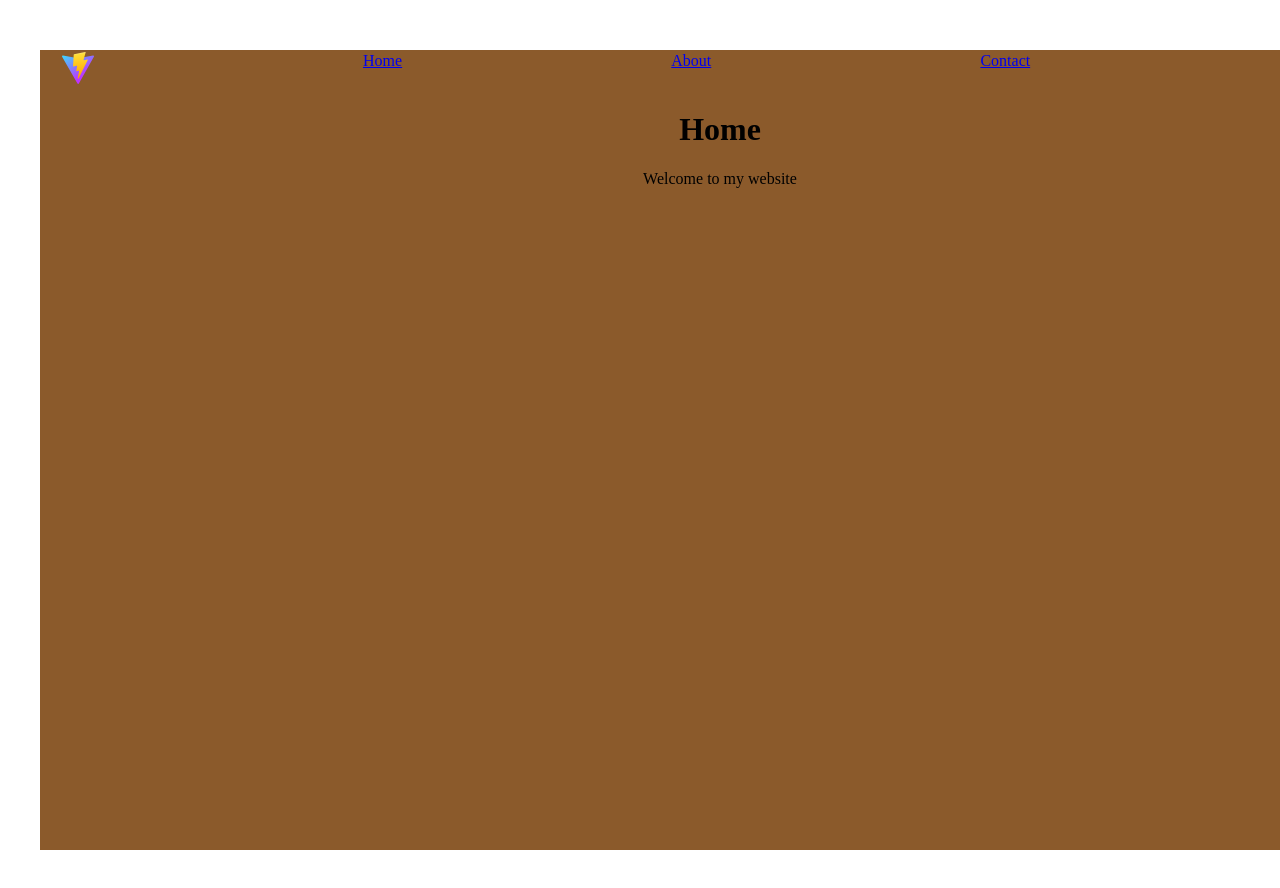
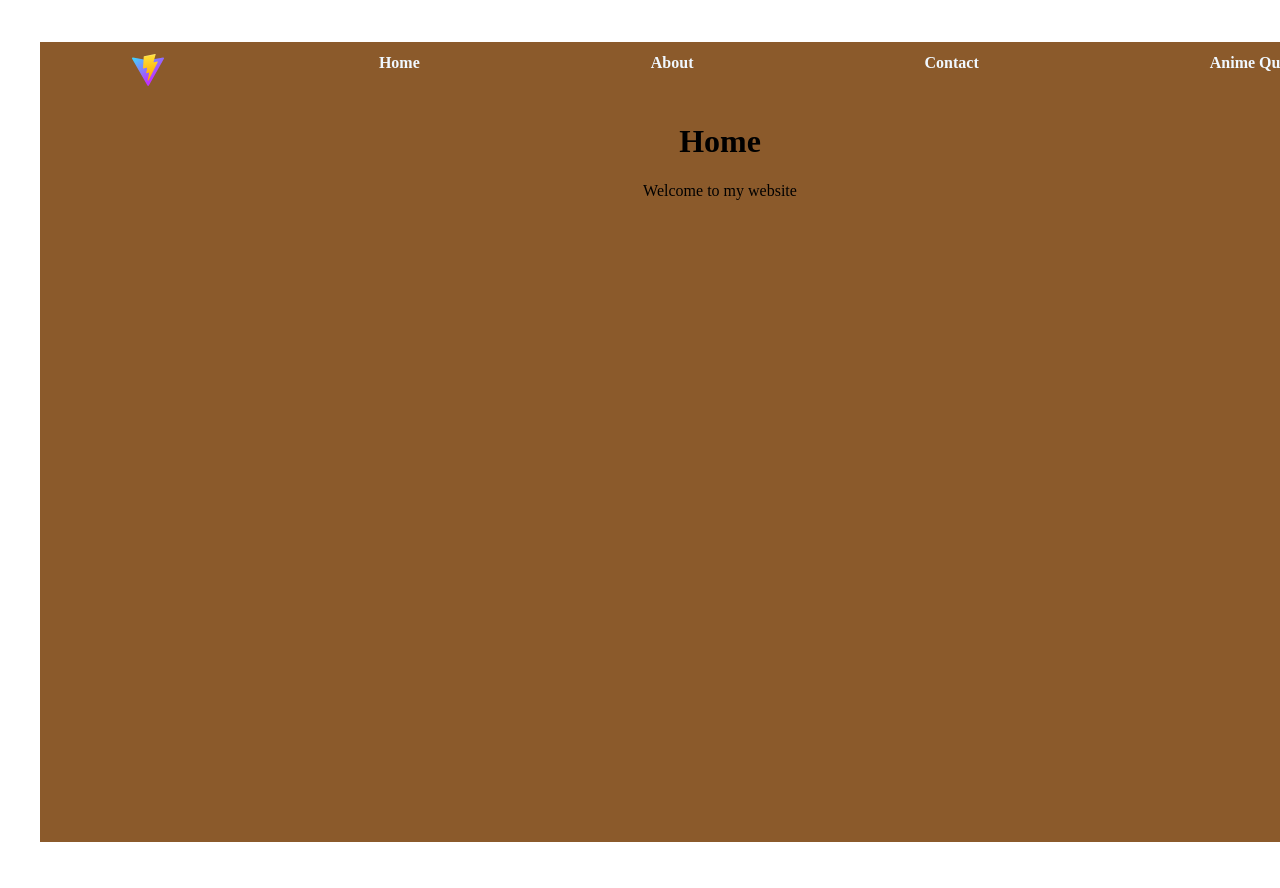
Before and after one commit to LifeGiver13/my_first_react_app, a React (Vite) app: page / in a window 1280 px wide. Shown: the top 888 px of the page. Built offline with nearby package versions, Linux system fonts and the light colour scheme.

Commit message:
Adding style and default values

```diff
--- a/src/App.css
+++ b/src/App.css
@@ -66,11 +66,30 @@
 
 .list {
   display: flex;
-  margin: 10px 20px;
-  padding: 2px;
+  margin: 2px 80px;
+  padding: 12px;
   justify-content: space-between;
   flex-direction: row;
+  color: aliceblue;
   list-style-type: none;
+}
+
+.list li a {
+  text-decoration: none;
+  color: aliceblue;
+  font-weight: bold;
+  padding: 0.5rem 1rem;
+  border-radius: 8px;
+}
+
+.list li a:hover {
+  background: white;
+  color: #8b5a2b;
+}
+
+.list li a.active {
+  background: #0077cc;
+  color: white;
 }
 
 
--- a/src/App.jsx
+++ b/src/App.jsx
@@ -12,7 +12,7 @@ export default function App() {
       <Route path='/' element={<Home />} />
       <Route path='/about' element={<About />} />
       <Route path='/contact' element={<Contact />} />
-      <Route path='/animeQuiz/:id' element={<AnimeQuiz />} />
+      <Route path='/animeQuiz/:id?' element={<AnimeQuiz />} />
     </Routes>
 
   </Router>;
--- a/src/pages/AnimeQuiz.jsx
+++ b/src/pages/AnimeQuiz.jsx
@@ -1,14 +1,13 @@
-import React, { useState } from "react";
-import { useParams } from "react-router-dom";
-import { useQuery } from "@tanstack/react-query"; // assuming you're using React Query v4
+import React, { useEffect, useState } from "react";
+import { useParams, useNavigate } from "react-router-dom";
+import { useQuery } from "@tanstack/react-query";
 import { DefaultPage } from "../DefaultPage";
 import { CondensedListings } from "../components/list";
-import '../App.css';
-
-
+import '../App.css'
 
 export default function AnimeQuiz() {
-    const { id } = useParams();
+    const { id } = useParams(); // Optional param
+    const navigate = useNavigate();
     const [score, setScore] = useState(0);
 
     const fetchItems = async () => {
@@ -23,7 +22,14 @@ export default function AnimeQuiz() {
         refetchOnWindowFocus: false
     });
 
-    const currentQuestion = items.find((q) => String(q.id) === id); // id is a string
+    // Redirect to first question if no ID in URL
+    useEffect(() => {
+        if (!id && items.length > 0) {
+            navigate(`/animeQuiz/${items[0].id}`, { replace: true });
+        }
+    }, [id, items, navigate]);
+
+    const currentQuestion = items.find((q) => String(q.id) === id);
 
     const CountScore = () => {
         setScore((prev) => prev + 1);
@@ -32,8 +38,8 @@ export default function AnimeQuiz() {
     return (
         <DefaultPage>
             <h1>Anime Quiz</h1>
-            <p>Watching question ID: {id}</p>
-            {/* <h2>Score: {score}</h2> */}
+            <p>Viewing question ID: {id}</p>
+            <h2>Score: {score}</h2>
 
             {isLoading && <p>Loading...</p>}
             {isError && <p>Something went wrong.</p>}
```
